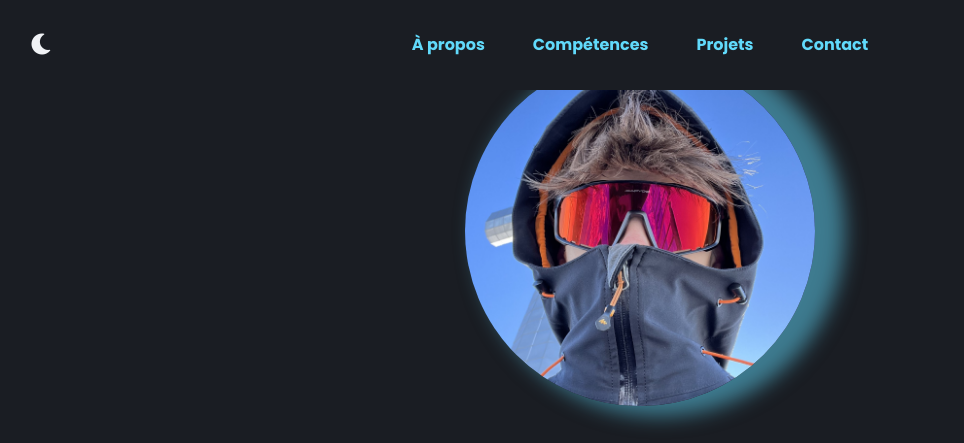
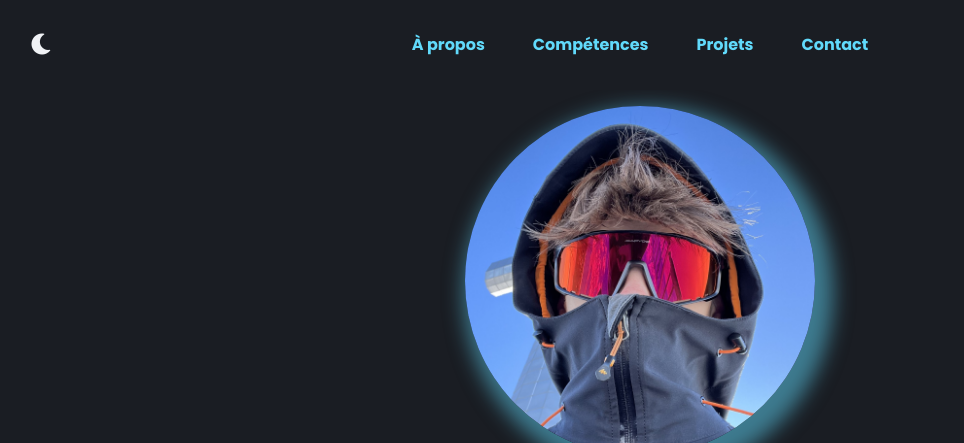
Before and after one commit to Boinet-Elie/Portfolio, a plain HTML site: page Index.html in a window 1280 px wide. Shown: the top 443 px of the page, without its empty margins (0-964 px from the left). Drawn offline with Linux system fonts and the light colour scheme.

Commit message:
commit 6

```diff
--- a/Style.css
+++ b/Style.css
@@ -141,11 +141,12 @@ nav ul li a:hover {
 .profile-picture {
     width: 350px;
     height: 350px;
+    margin-top: 100px;
     border-radius: 50%;
     object-fit: cover;
-    box-shadow: 0 0 60px 30px rgba(97, 218, 251, 0.4);
+    box-shadow: 0 0 20px 10px rgba(97, 218, 251, 0.4);
     transition: transform 0.3s, box-shadow 0.3s;
-    animation: rotateShadow 20s backwards infinite  ;
+    animation: rotateShadow 15s backwards infinite  ;
 }
 
 .profile-picture:hover {
```
